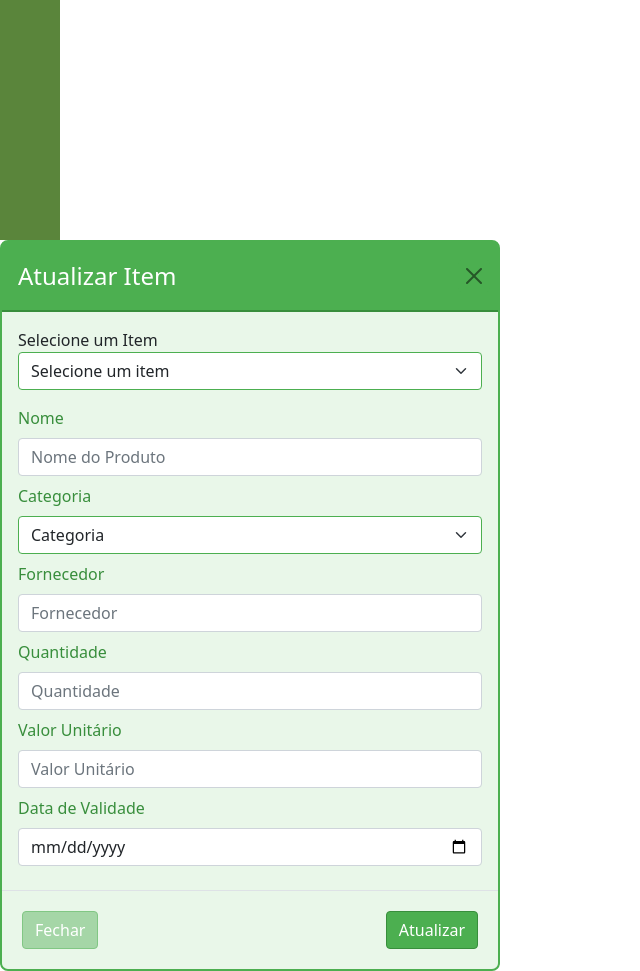
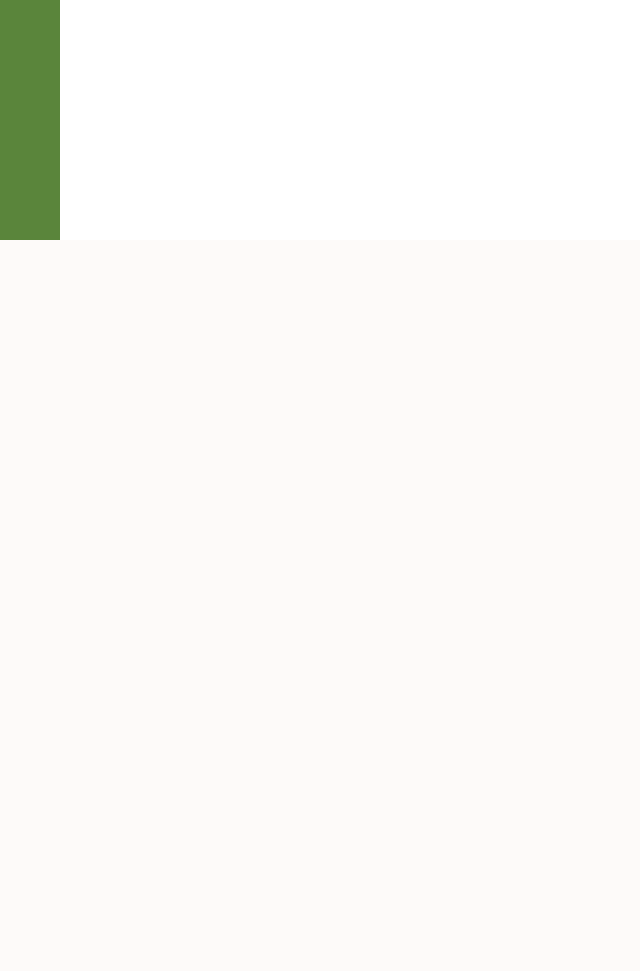
Before and after one commit to Raphael0305/PI_2_semestre, a PHP site: page /paginas/estoque/estoque.php in a window 1280 px wide. Shown: the part 560-1531 px from the top of the page, without its empty margins (0-640 px from the left). After the commit the page ends 800 px from the top, so only its background shows below. Run offline with PHP 8.4, Linux system fonts and the light colour scheme; the visitor is signed in with stand-in values (Sample User, id 1); data comes from the database, SQL or seed files in the repository; some libraries are stand-ins or nearby versions.

Commit message:
atualizar completo

```diff
--- a/src/controle/buscar_item_id.php
+++ b/src/controle/buscar_item_id.php
@@ -4,7 +4,9 @@ include __DIR__ . '/../modelo/estoque_model.php';
 header("Content-Type: application/json");
 
 $id = json_decode(file_get_contents("php://input"), true);
+
 $estoque = new Estoque();
+
 try {
     $payload = $estoque->buscarItemPorId((int) $id["ID_ingrediente"]);
     echo json_encode(["success" => true, "item" => $payload]);
--- a/src/paginas/estoque/modais/atualizar_item_modal.php
+++ b/src/paginas/estoque/modais/atualizar_item_modal.php
@@ -8,6 +8,24 @@
     <link href="https://cdn.jsdelivr.net/npm/bootstrap@5.0.2/dist/css/bootstrap.min.css" rel="stylesheet">
 
     <style>
+
+        .atualizar_item_modal {
+            display: none;
+            justify-content: center;
+            align-items: center;
+            position: fixed;
+            top: 0;
+            left: 0;
+            right: 0;
+            bottom: 0;
+            z-index: 1050;
+            overflow: hidden;
+            background-color: rgba(0, 0, 0, 0.5);
+        }
+
+        .atualizar_item_modal.open_atualizar_modal {
+            display: flex;
+        }
 
         .modal-dialog {
             max-width: 600px;
@@ -69,12 +87,12 @@
 </head>
 
 <body>
-    <div id="atualizar_item_modal">
+    <div id="atualizar_item_modal" class="atualizar_item_modal">
         <div class="modal-dialog modal-sm">
             <div class="modal-content">
                 <div class="modal-header">
                     <h5 class="modal-title" id="atualizarItemModalLabel">Atualizar Item</h5>
-                    <button type="button" class="btn-close" data-bs-dismiss="modal" aria-label="Fechar"></button>
+                    <button type="button" class="btn-close" data-bs-dismiss="modal" aria-label="Fechar" onclick="closeAtualizarModal()"></button>
                 </div>
                 <div class="modal-body">
                     <div class="select_item mb-3">
@@ -88,11 +106,11 @@
                         <div class="left_field">
                             <div class="mb-2">
                                 <label for="nome_item" class="form-label">Nome</label>
-                                <input type="text" class="form-control" id="nome_item" name="nome" placeholder="Nome do Produto">
+                                <input type="text" class="form-control" id="atualiza_nome" name="nome" placeholder="Nome do Produto" writingsuggestions="true">
                             </div>
                             <div class="mb-2">
                                 <label for="categoria_item" class="form-label">Categoria</label>
-                                <select class="form-select" id="categoria_item" name="categoria" style="cursor: pointer;">
+                                <select class="form-select" id="atualiza_categoria_item" name="categoria" style="cursor: pointer;" writingsuggestions="true">
                                     <option value="">Categoria</option>
                                     <option value="proteina">Proteína</option>
                                     <option value="carboidrato">Carboidrato</option>
@@ -102,28 +120,28 @@
                             </div>
                             <div class="mb-2">
                                 <label for="fornecedor_item" class="form-label">Fornecedor</label>
-                                <input type="text" class="form-control" id="fornecedor_item" name="fornecedor" placeholder="Fornecedor">
+                                <input type="text" class="form-control" id="fornecedor_item" name="fornecedor" placeholder="Fornecedor" writingsuggestions="true">
                             </div>
                         </div>
 
                         <div class="right_field">
                             <div class="mb-2">
                                 <label for="quantidade_item" class="form-label">Quantidade</label>
-                                <input type="text" class="form-control" id="quantidade_item" name="quantidade" placeholder="Quantidade">
+                                <input type="text" class="form-control" id="quantidade_item" name="quantidade" placeholder="Quantidade" writingsuggestions="true">
                             </div>
                             <div class="mb-2">
                                 <label for="valorUn_item" class="form-label">Valor Unitário</label>
-                                <input type="text" class="form-control" id="valorUn_item" name="valorUn" placeholder="Valor Unitário">
+                                <input type="text" class="form-control" id="valorUn_item" name="valorUn" placeholder="Valor Unitário" writingsuggestions="true">
                             </div>
                             <div class="mb-2">
                                 <label for="data_validade_item" class="form-label">Data de Validade</label>
-                                <input type="date" class="form-control" id="data_validade_item" name="data_validade">
+                                <input type="date" class="form-control" id="data_validade_item" name="data_validade" writingsuggestions="true">
                             </div>
                         </div>
                     </div>
                 </div>
                 <div class="modal-footer">
-                    <button type="button" class="btn btn-secondary" data-bs-dismiss="modal">Fechar</button>
+                    <button type="button" class="btn btn-secondary" data-bs-dismiss="modal" onclick="closeAtualizarModal()">Fechar</button>
                     <button type="button" class="btn btn-success" onclick="atualizarItemDatabase()">Atualizar</button>
                 </div>
             </div>
--- a/src/paginas/estoque/script/atualiza_modal.js
+++ b/src/paginas/estoque/script/atualiza_modal.js
@@ -19,7 +19,6 @@ async function getItems(){
 
         }
     })
-
     return await response.json()
 }
 
@@ -60,7 +59,6 @@ async function atualizarItemDatabase(){
     limpaCampos()
     closeAtualizarModal()
     showItemsAtTable()
-
 }
 
 
@@ -80,27 +78,27 @@ async function getItemById(id){
 
 }
 
-function preencheCampos(item){
-    let nome = getElementByID("nome_item")
-    let categoria = getElementByID("categoria_item")
-    let fornecedor = getElementByID("fornecedor_item")
-    let quantidade = getElementByID("quantidade_item")
-    let valorUn = getElementByID("valorUn_item")
-    let data_validade = getElementByID("data_validade_item")
-    let quantMin_item = getElementByID("quantMin_item")
-    nome.value = item['nome']
-    categoria.value = item['categoria']
-    fornecedor.value = item['fornecedor']
-    quantidade.value = item['quantidade']
-    valorUn.value = item['valorUn']
-    data_validade.value = item['data_validade']
-    quantMin_item.value = item['quantMin']
+function preencheCampos(item) {
+    let nome = document.getElementById("atualiza_nome");
+    let categoria = document.getElementById("atualiza_categoria_item");
+    let fornecedor = document.getElementById("fornecedor_item");
+    let quantidade = document.getElementById("quantidade_item");
+    let valorUn = document.getElementById("valorUn_item");
+    let data_validade = document.getElementById("data_validade_item");
+
+    nome.value = item['nome'];
+    categoria.value = item['categoria'];
+    fornecedor.value = item['fornecedor'];
+    quantidade.value = item['quantidade'];
+    valorUn.value = item['valorUn'];
+    data_validade.value = item['data_validade'];
 }
 
 
+
 function limpaCampos(){
-    let nome = getElementByID("nome_item")
-    let categoria = getElementByID("categoria_item")
+    let nome = getElementByID("atualiza_nome")
+    let categoria = getElementByID("atualiza_categoria_item")
     let fornecedor = getElementByID("fornecedor_item")
     let quantidade = getElementByID("quantidade_item")
     let valorUn = getElementByID("valorUn_item")
@@ -112,7 +110,6 @@ function limpaCampos(){
     quantidade.value = ""
     valorUn.value = ""
     data_validade.value = ""
-    quantMin_item.value = ""
 }
 
 let selector = getElementByID("item_selector")
@@ -121,16 +118,20 @@ selector.addEventListener("change", async (event) => {
     let itemId = event.target.value
     let item = await getItemById(itemId)
     preencheCampos(item['item'])
-
 })
 
+document.addEventListener("keyup", (event) => {
+    if (event.key === "Escape") {
+        closeAtualizarModal();
+    }
+});
+
 function getInputValues(){
-    let nome = getElementByID("nome_item")
-    let categoria = getElementByID("categoria_item")
+    let nome = getElementByID("atualiza_nome")
+    let categoria = getElementByID("atualiza_categoria_item")
     let fornecedor = getElementByID("fornecedor_item")
     let quantidade = getElementByID("quantidade_item")
     let valorUn = getElementByID("valorUn_item")
-    let quantMin_item = getElementByID("quantMin_item")
     let data_validade = getElementByID("data_validade_item")
     return {
         nome: nome.value,
@@ -139,7 +140,6 @@ function getInputValues(){
         quantidade: quantidade.value,
         valorUn: valorUn.value,
         data_validade: data_validade.value,
-        quantMin: quantMin_item.value
 }
 }
 
```
